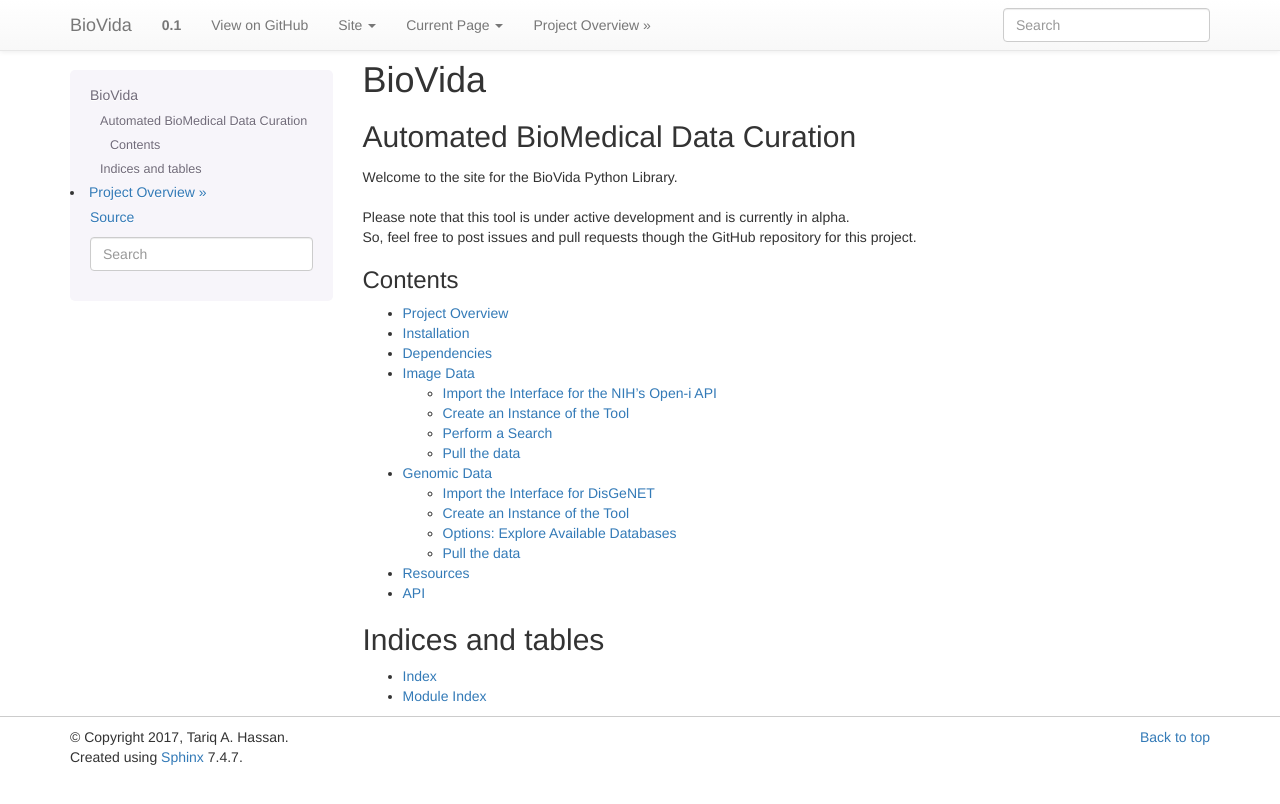
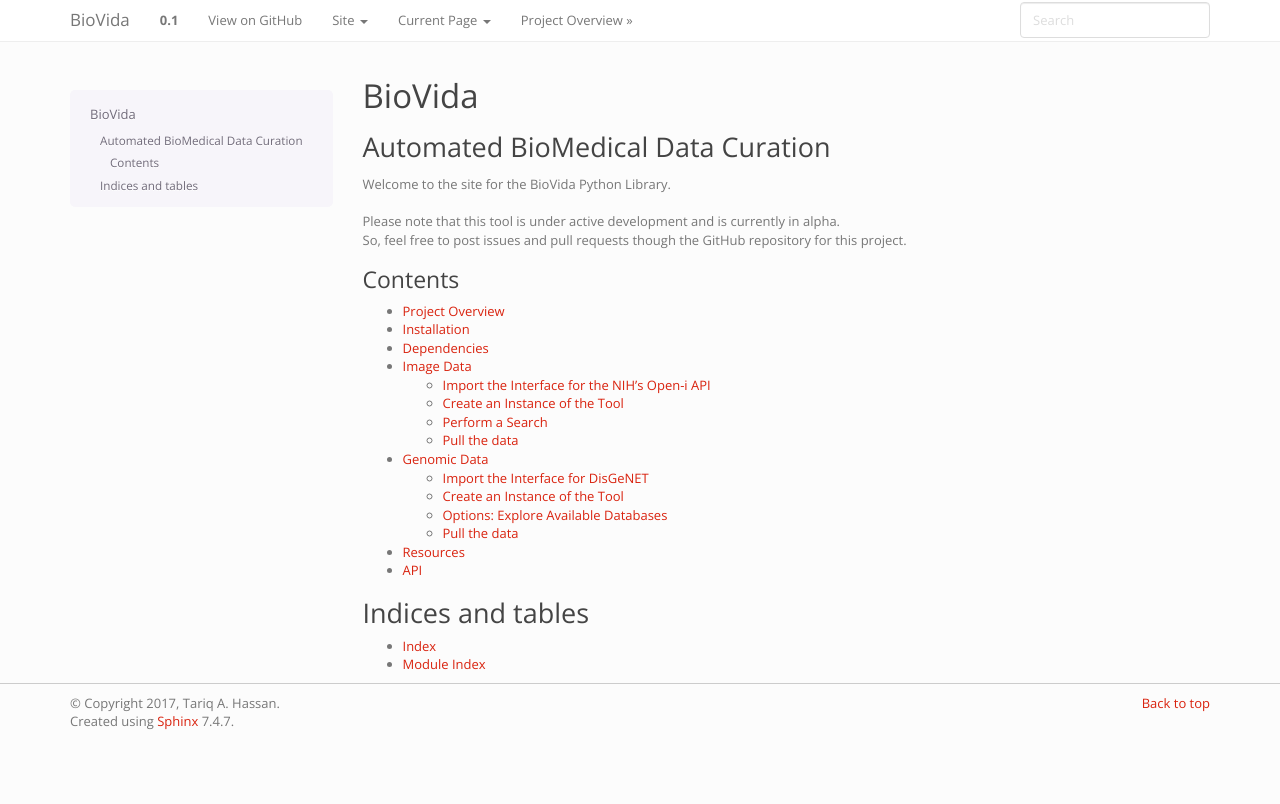
Before and after one commit to TariqAHassan/BioVida, a Sphinx documentation site: the page built from docs/index.rst, in a window 1280 px wide. Shown: the top 804 px of the page. Built offline with Sphinx 7.4.7, drawn with Linux system fonts in a browser that asks for light colours.

Commit message:
Change Theme and Add Sidebar

```diff
--- a/docs/conf.py
+++ b/docs/conf.py
@@ -143,9 +143,10 @@
             ("View on GitHub", "https://github.com/TariqAHassan/BioVida", True)
     ],
     'navbar_sidebarrel': True,
-    'navbar_pagenav_name': "Current Page",
-    'source_link_position': "NONE",
-    'globaltoc_depth': 3
+    'navbar_pagenav_name': 'Current Page',
+    'source_link_position': 'NONE',
+    'globaltoc_depth': 3,
+    'bootswatch_theme': 'simplex'
 }
 
 # Add any paths that contain custom themes here, relative to this directory.
@@ -195,7 +196,7 @@
 
 # Custom sidebar templates, maps document names to template names.
 #
-# html_sidebars = {}
+html_sidebars = {'**': ['localtoc.html']}
 
 # Additional templates that should be rendered to pages, maps page names to
 # template names.
```
